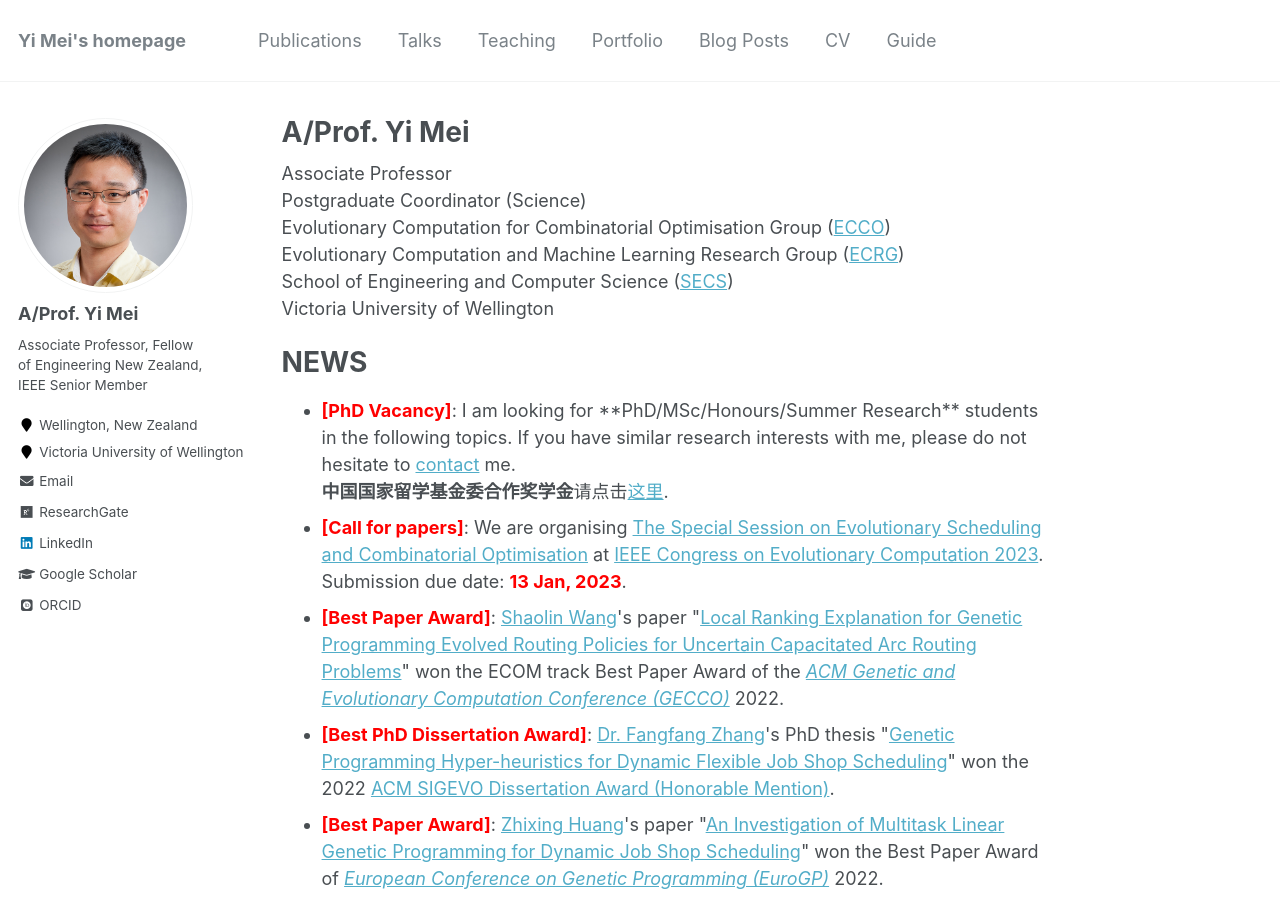
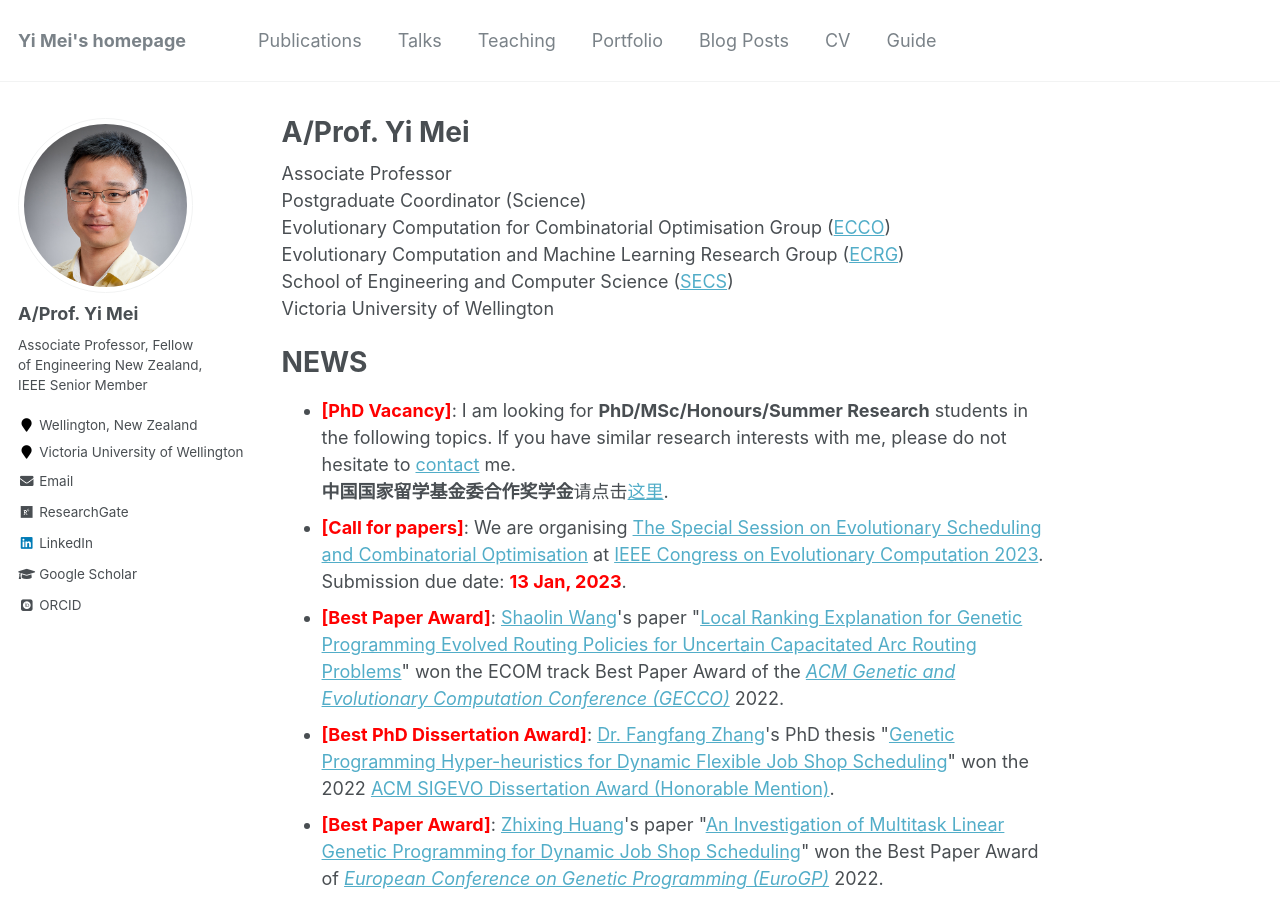
Before and after one commit to yi-mei-ecco/yi-mei-ecco.github.io, a Jekyll site: the page built from _pages/about.md, in a window 1280 px wide and 900 px high. Built offline with Jekyll 4.4.1, drawn with Linux system fonts in a browser that asks for light colours; some web fonts are replaced.

Commit message:
Update about.md

```diff
--- a/_pages/about.md
+++ b/_pages/about.md
@@ -19,7 +19,7 @@ NEWS
 ======
 
 <ul>
-<li><span style="color: #FF0000"><b>[PhD Vacancy]</b></span>: I am looking for **PhD/MSc/Honours/Summer Research** students in the following topics. If you have similar research interests with me, please do not hesitate to <a href="mailto:yi.mei@ecs.vuw.ac.nz">contact</a> me. <br/>
+<li><span style="color: #FF0000"><b>[PhD Vacancy]</b></span>: I am looking for <b>PhD/MSc/Honours/Summer Research</b> students in the following topics. If you have similar research interests with me, please do not hesitate to <a href="mailto:yi.mei@ecs.vuw.ac.nz">contact</a> me. <br/>
 <b>中国国家留学基金委合作奖学金</b>请点击<a href="/vuw-csc/">这里</a>.</li>
 <li><span style="color: #FF0000"><b>[Call for papers]</b></span>: We are organising <a href="https://meiyi1986.github.io/cec2023-esco/">The Special Session on Evolutionary Scheduling and Combinatorial Optimisation</a> at <a href="https://2023.ieee-cec.org/">IEEE Congress on Evolutionary Computation 2023</a>. Submission due date: <span style="color: #FF0000"><b>13 Jan, 2023</b></span>.</li>
 <li><span style="color: #FF0000"><b>[Best Paper Award]</b></span>: <a href="https://ecs.victoria.ac.nz/Main/GradShaolinWang">Shaolin Wang</a>'s paper "<a href="https://meiyi1986.github.io/publication/wang-2022-local/">Local Ranking Explanation for Genetic Programming Evolved Routing Policies for Uncertain Capacitated Arc Routing Problems</a>" won the ECOM track Best Paper Award of the <i><a href="https://gecco-2022.sigevo.org/">ACM Genetic and Evolutionary Computation Conference (GECCO)</a></i> 2022.</li>
```
